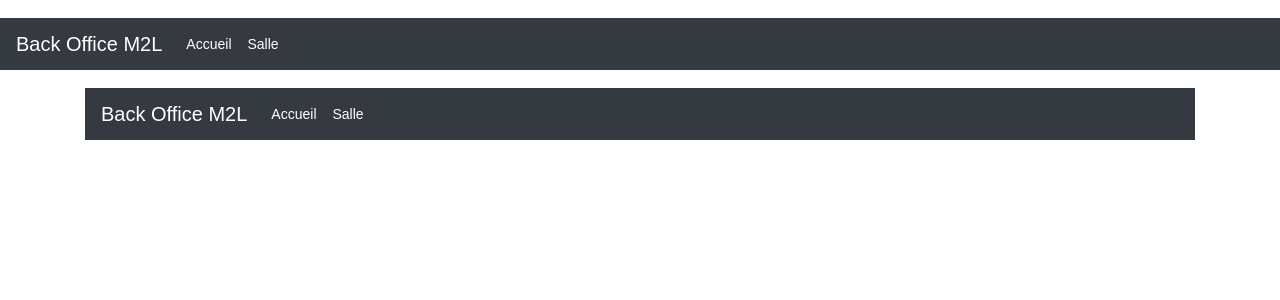
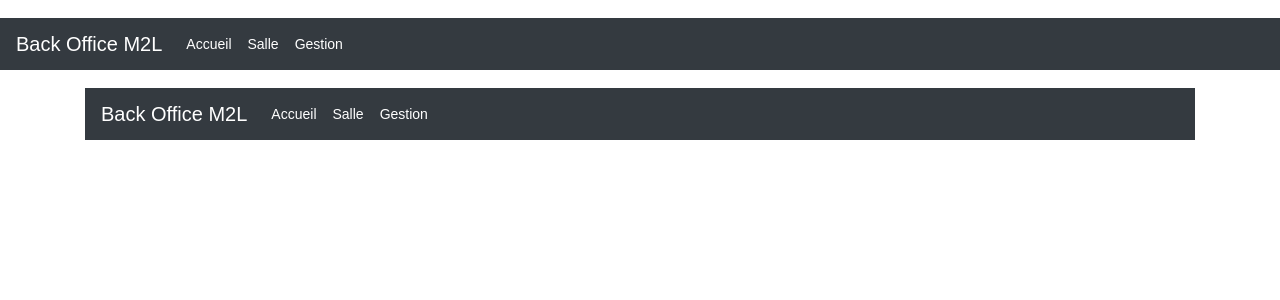
Before and after one commit to jovan-subasic/PPE-GestSalleInfo_Subasic_Roustan, a PHP site: template vue/menu.php in a window 1280 px wide. Shown: the top 300 px of the page. Run offline with PHP 8.4, Linux system fonts and the light colour scheme; the template is opened without the code that fills it, so the values that code supplies are empty; some libraries are stand-ins or nearby versions.

Commit message:
Update menu.php

```diff
--- a/vue/menu.php
+++ b/vue/menu.php
@@ -11,6 +11,9 @@
       <li class="nav-item active">
         <a class="nav-link" href="./?action=salleinfo">Salle<span class="sr-only">(current)</span></a>
       </li>
+      <li class="nav-item active">
+        <a class="nav-link" href="./?action=gestion">Gestion<span class="sr-only">(current)</span></a>
+      </li>
     </ul>
   </div>
 </nav>
```
